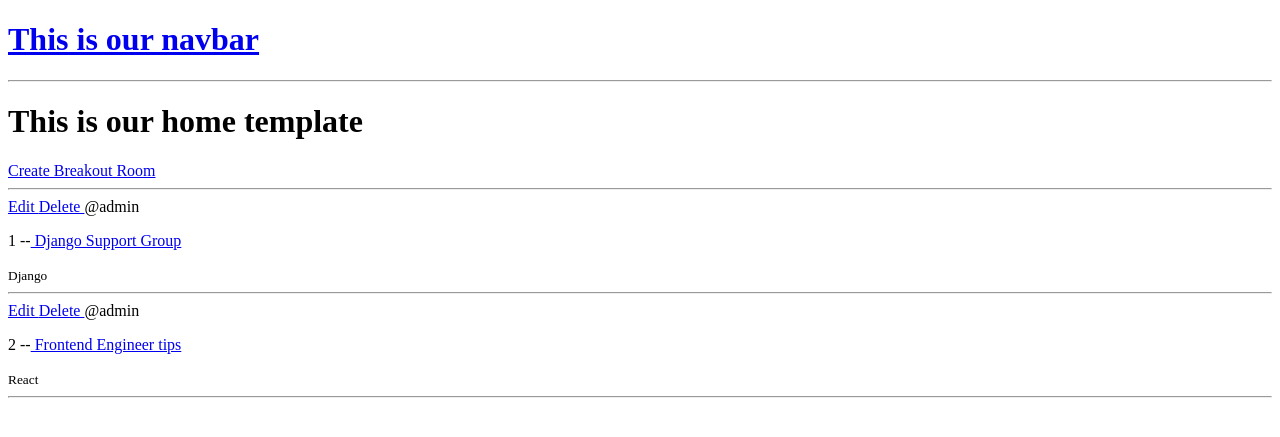
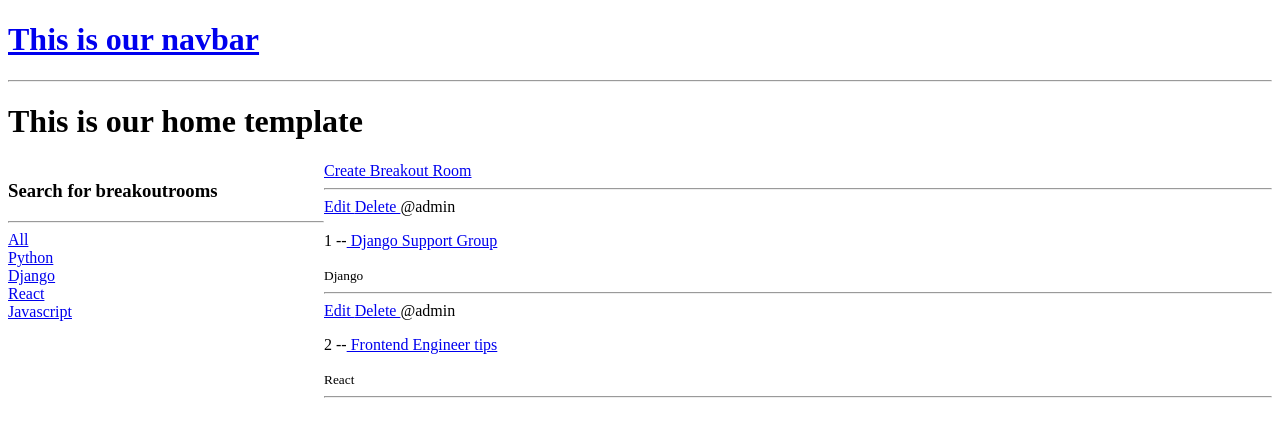
Before and after one commit to jabs142/chatter, a Django app: page / in a window 1280 px wide. Shown: the top 437 px of the page. Run offline with Django 4.2, Linux system fonts and the light colour scheme; data comes from the database, SQL or seed files in the repository.

Commit message:
Added side bar with all topics

```diff
--- a/base/templates/base/home.html
+++ b/base/templates/base/home.html
@@ -2,10 +2,34 @@
 
 {% block content %}
 
+<style>
+    .home-container {
+        display: grid;
+        grid-template-columns: 1fr 3fr;
+    }
+</style>
+
 <h1>This is our home template</h1>
 
+<div class="home-container">
+
     <div>
-    <a href="{% url 'create-room' %}" > Create Breakout Room </a>
+        <h3>Search for breakoutrooms</h3>
+        <hr>
+
+        <div>
+            <a href="{% url 'home' %}"> All </a>
+        </div>
+
+        {% for topic in topics %}
+            <div>
+                <a href="{% url 'home' %}?q={{topic.name}}"> {{topic.name}}</a>
+            </div>
+        {% endfor %}
+    </div>
+
+    <div>
+        <a href="{% url 'create-room' %}"> Create Breakout Room </a>
         <hr>
         <div>
             {% for room in rooms %}
@@ -24,4 +48,8 @@
 
     </div>
 
+
+
+</div>
+
 {% endblock content %}
--- a/base/views.py
+++ b/base/views.py
@@ -1,11 +1,15 @@
 from django.shortcuts import render, redirect
-from .models import Room #import the model you want to query
+from .models import Room, Topic #import the model you want to query
 from .forms import RoomForm
 # Create your views here.
 
 def home(request):
-    rooms = Room.objects.all() #querying the rooms from the database
-    context = {'rooms': rooms}
+    q = request.GET.get('q') if request.GET.get('q') != None else ''
+    rooms = Room.objects.filter(topic__name__icontains=q) #querying the rooms from the database
+
+    topics = Topic.objects.all()
+
+    context = {'rooms': rooms, 'topics': topics}
     return render(request, 'base/home.html',context)
 
 def room(request,pk):
```
Lines whose indentation alone changed are shown as unchanged.
